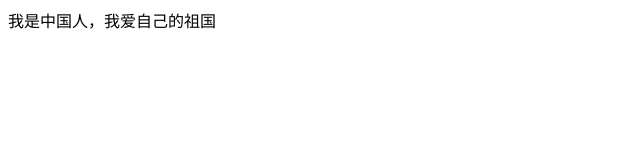
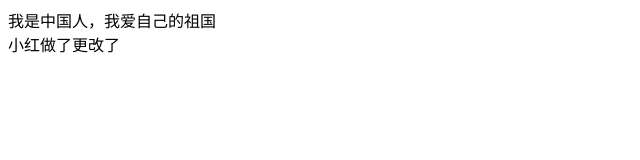
Before and after one commit to 215661582/test111, a plain HTML site: page index.html in a window 1280 px wide. Shown: the whole page, without its empty margins (0-640 px from the left). Drawn offline with Linux system fonts and the light colour scheme.

Commit message:
小红加了一条信息

```diff
--- a/index.html
+++ b/index.html
@@ -7,5 +7,6 @@
 </head>
 <body>
     <div>我是中国人，我爱自己的祖国</div>
+    <div>小红做了更改了</div>
 </body>
 </html>
```
